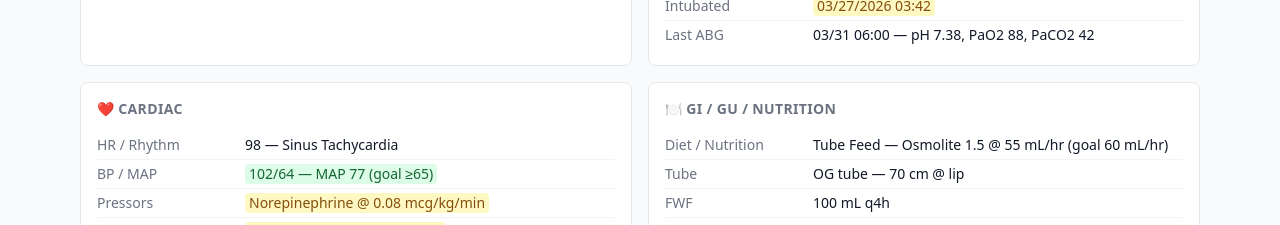
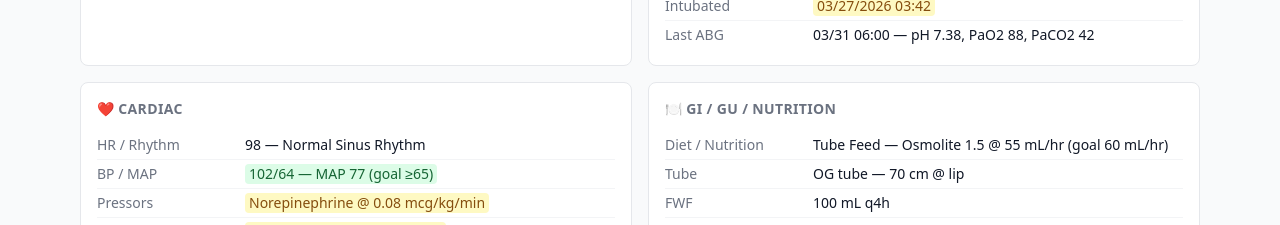
Before and after one commit to artintexas321/icu-handoff, a Next.js app: page /patient/1 in a window 1280 px wide. Shown: the part 1240-1465 px from the top of the page. Built offline with nearby package versions, Linux system fonts and the light colour scheme.

Commit message:
Fix: HR 98 is NSR not sinus tach

```diff
--- a/data/patients.ts
+++ b/data/patients.ts
@@ -93,7 +93,7 @@ export const patients: Patient[] = [
     },
     cardiac: {
       hr: '98',
-      rhythm: 'Sinus Tachycardia',
+      rhythm: 'Normal Sinus Rhythm',
       bp: '102/64',
       bpTrend: 'improving',
       mapGoal: '≥65',
```
